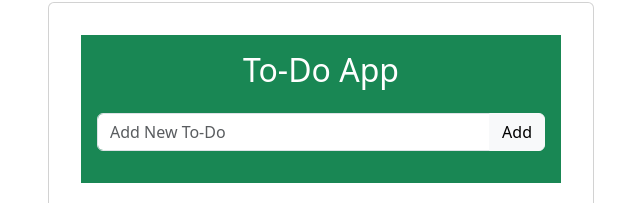
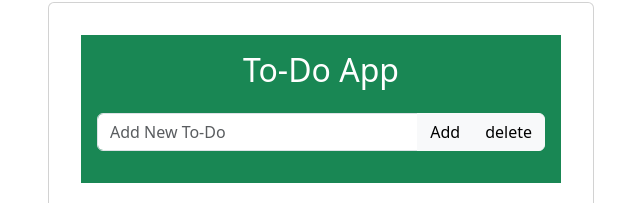
Before and after one commit to ahmed23121998/front-team-5, a React (Vite) app: page / in a window 1280 px wide. Shown: the part 330-533 px from the top of the page, without its empty margins (319-959 px from the left). Built offline with nearby package versions, Linux system fonts and the light colour scheme.

Commit message:
my edit joanna

```diff
--- a/src/components/Login/Login.jsx
+++ b/src/components/Login/Login.jsx
@@ -65,6 +65,14 @@ function Login() {
                     onChange={handle}
                     placeholder="Password"
                 />
+                <input
+                    type="text"
+                    className={`form-control ${errors.passwordError ? "border-danger" : ""}`}
+                    name="password"
+                    value={loginForm.password}
+                    onChange={handle}
+                    placeholder="text"
+                />
                 <div className="text-danger">{errors.passwordError}</div>
 
                 <button
--- a/src/components/ToDo/ToDo.jsx
+++ b/src/components/ToDo/ToDo.jsx
@@ -28,6 +28,8 @@ const TodoApp = () => {
     setTasks(tasks.filter(task => task.id !== id));
   };
 
+
+
   return (
     <div className="container mt-5">
       <div className="row justify-content-center">
@@ -52,6 +54,13 @@ const TodoApp = () => {
                   onClick={handleAddTask}
                 >
                   Add
+                </button>
+                <button
+                  className="btn btn-light"
+                  type="button"
+                  onClick={handleAddTask}
+                >
+                  delete
                 </button>
               </div>
             </div>
```
